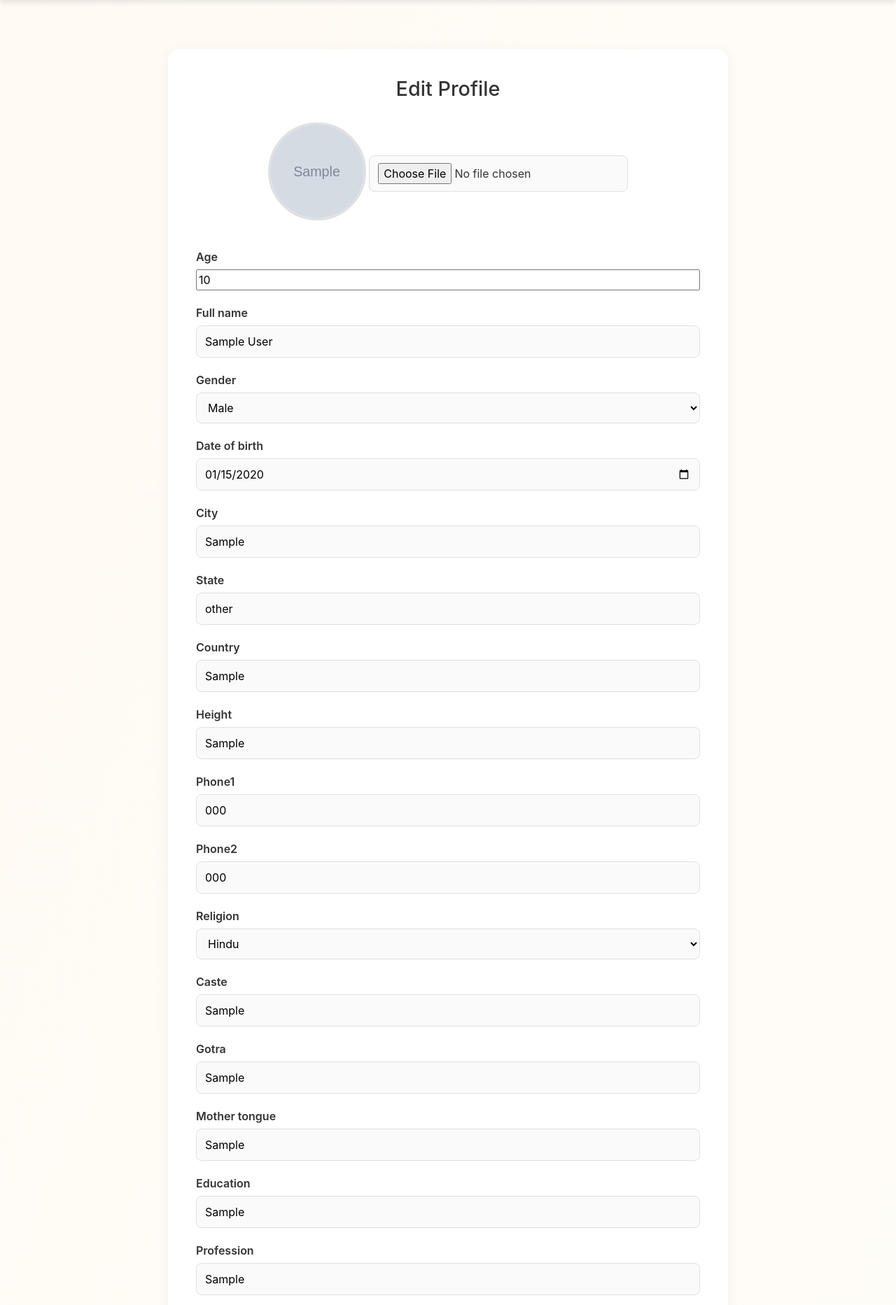
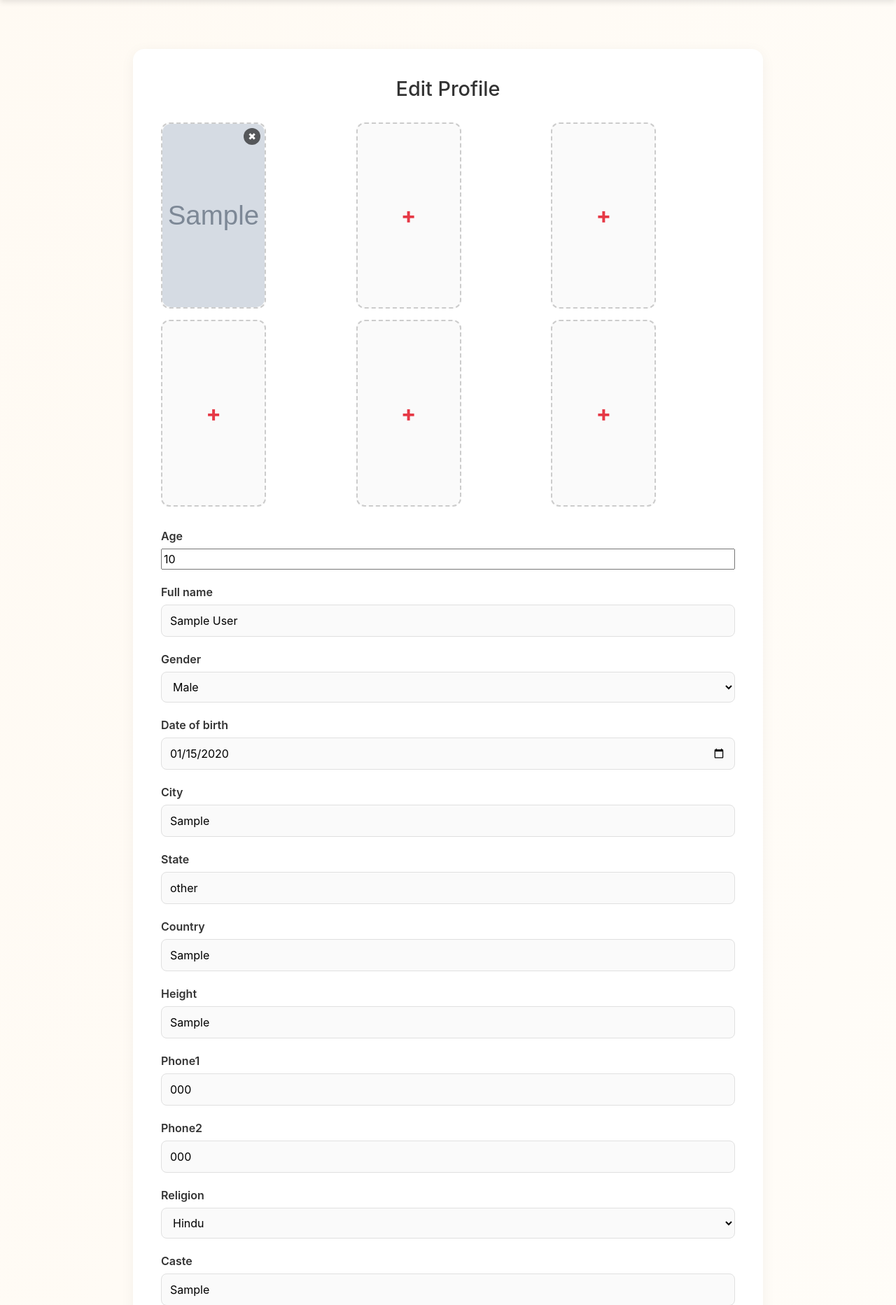
Before and after one commit to lakshayjindal/Django-Atut-Vidhan, a Django app: page /auth/profile/edit/ in a window 1280 px wide. Shown: the part 72-1937 px from the top of the page at 70% size. Run offline with Django 5.2, Linux system fonts and the light colour scheme; a user stored in the database is signed in; tables that the repository leaves empty hold one stand-in row (values such as "Sample post"); grey boxes marked "Sample" are stand-in pictures; some libraries are stand-ins or nearby versions.

Commit message:
Updated the profile edit and view pages to accomodate more than one images

```diff
--- a/main/templates/user/profile/edit.html
+++ b/main/templates/user/profile/edit.html
@@ -9,7 +9,6 @@
         --bg-light: #f8f9fa;
         --card-bg: #fff;
         --text-dark: #333;
-        --text-muted: #666;
         --border: #e0e0e0;
     }
 
@@ -19,18 +18,25 @@
     }
 
     .profile-edit-container {
-        max-width: 800px;
+        max-width: 900px;
         margin: 40px auto;
         background: var(--card-bg);
         border-radius: 16px;
         padding: 40px;
-        box-shadow: 0 4px 20px rgba(0,0,0,0.05);
+        box-shadow: 0 4px 20px rgba(0, 0, 0, 0.05);
         animation: fadeIn 0.4s ease-in-out;
     }
 
     @keyframes fadeIn {
-        from { opacity: 0; transform: translateY(10px); }
-        to { opacity: 1; transform: translateY(0); }
+        from {
+            opacity: 0;
+            transform: translateY(10px);
+        }
+
+        to {
+            opacity: 1;
+            transform: translateY(0);
+        }
     }
 
     h2 {
@@ -40,18 +46,49 @@
         color: var(--text-dark);
     }
 
-    .profile-image-block {
-        text-align: center;
+    /* ===== Photo grid styling ===== */
+    .photo-grid {
+        display: grid;
+        grid-template-columns: repeat(3, 1fr);
+        gap: 15px;
         margin-bottom: 30px;
     }
 
-    .profile-image-preview {
-        width: 140px;
-        height: 140px;
+    .photo-slot {
+        width: 100%;
+        padding-top: 100%;
+        /* square aspect ratio */
+        position: relative;
+        background: #f9f9f9;
+        border: 2px dashed var(--border);
+        border-radius: 12px;
+        overflow: hidden;
+        cursor: pointer;
+        transition: border 0.2s;
+    }
+
+    .photo-slot:hover {
+        border-color: var(--primary);
+    }
+
+    .photo-slot img {
+        position: absolute;
+        top: 0;
+        left: 0;
+        width: 100%;
+        height: 100%;
         object-fit: cover;
-        border-radius: 50%;
-        margin-bottom: 10px;
-        border: 3px solid var(--border);
+        border-radius: 12px;
+    }
+
+    .plus-icon {
+        position: absolute;
+        top: 50%;
+        left: 50%;
+        transform: translate(-50%, -50%);
+        font-size: 2rem;
+        color: var(--primary);
+        font-weight: bold;
     }
 
     .editable-section {
@@ -74,7 +111,6 @@
     select,
     input[type="text"],
     input[type="date"],
-    input[type="file"],
     textarea {
         padding: 10px 12px;
         font-size: 1rem;
@@ -110,6 +146,63 @@
         background: var(--primary-hover);
         transform: translateY(-2px);
     }
+
+    .photo-grid {
+        display: grid;
+        grid-template-columns: repeat(3, 1fr);
+        gap: 16px;
+    }
+
+    .photo-slot {
+        width: 150px;
+        height: 150px;
+        border: 2px dashed #ccc;
+        border-radius: 12px;
+        display: flex;
+        align-items: center;
+        justify-content: center;
+        overflow: hidden;
+        position: relative;
+        background: #fafafa;
+    }
+
+    .slot-image {
+        width: 100%;
+        height: 100%;
+        object-fit: cover;
+        border-radius: 12px;
+    }
+
+    .delete-btn {
+        position: absolute;
+        top: 6px;
+        right: 6px;
+        background: rgba(0, 0, 0, 0.6);
+        color: white;
+        border: none;
+        border-radius: 50%;
+        width: 24px;
+        height: 24px;
+        font-size: 14px;
+        cursor: pointer;
+        transition: background 0.2s;
+    }
+
+    .delete-btn:hover {
+        background: rgba(230, 57, 70, 0.8);
+        /* your primary color vibe */
+    }
+
+    .upload-slot {
+        display: flex;
+        align-items: center;
+        justify-content: center;
+        width: 100%;
+        height: 100%;
+        cursor: pointer;
+        color: #aaa;
+        font-size: 2rem;
+    }
 </style>
 {% endblock extra_head %}
 
@@ -119,28 +212,31 @@
     <form method="POST" enctype="multipart/form-data" class="edit-form">
         {% csrf_token %}
 
-        <!-- Profile Picture -->
-        <div class="profile-image-block">
-            {% if profile.image %}
-                <img src="{{ profile.image }}"
-                     class="profile-image-preview"
-                     alt="Profile Image"
-                     id="profileImagePreview">
+        <!-- Dating-style Photo Grid -->
+        <div class="photo-grid">
+            {% for pic in pictures %}
+            <div class="photo-slot">
+                {% if pic %}
+                <div class="photo-wrapper">
+                    <img src="{{ pic.picture_url }}" alt="User Photo">
+                    <button type="button" class="delete-btn" onclick="deleteSlot({{ pic.id }}, this)">✖</button>
+                </div>
                 {% else %}
-                <img src="{% static 'user/img/default.webp' %}"
-                     class="profile-image-preview"
-                     alt="Default Profile Image"
-                     id="profileImagePreview">
+                <label class="upload-slot">
+                    <span class="plus-icon">+</span>
+                    <input type="file" name="photos" accept="image/*" hidden onchange="previewSlot(this)">
+                </label>
                 {% endif %}
-            <input type="file" name="image" accept="image/*" onchange="previewImage(this)">
+            </div>
+            {% endfor %}
         </div>
 
-        <!-- Render all form fields -->
+
+
+        <!-- Profile Info Fields -->
         <div class="editable-section">
             {% for field in form %}
-                {% if feild.label == 'image' %}
-
-                {% else %}
+            {% if field.name != "image" %}
             <div class="editable-field">
                 <label>{{ field.label }}</label>
                 {{ field }}
@@ -159,13 +255,68 @@
 </div>
 
 <script>
-function previewImage(input) {
-    const preview = document.getElementById('profileImagePreview');
+    function previewSlot(input) {
         if (input.files && input.files[0]) {
             const reader = new FileReader();
-        reader.onload = e => { preview.src = e.target.result; };
+            reader.onload = e => {
+                const slot = input.closest(".photo-slot");
+                let img = slot.querySelector("img");
+                if (!img) {
+                    img = document.createElement("img");
+                    slot.appendChild(img);
+                }
+                img.src = e.target.result;
+            };
             reader.readAsDataURL(input.files[0]);
         }
     }
+    function previewSlot(input) {
+        const file = input.files[0];
+        if (file) {
+            const reader = new FileReader();
+            reader.onload = e => {
+                const slot = input.closest(".photo-slot");
+                slot.innerHTML = `
+                <div class="photo-wrapper">
+                    <img src="${e.target.result}" class="slot-image">
+                    <button type="button" class="delete-btn" onclick="removePreview(this)">✖</button>
+                </div>`;
+            };
+            reader.readAsDataURL(file);
+        }
+    }
+    // Remove newly uploaded preview before save
+    function removePreview(btn) {
+        const slot = btn.closest(".photo-slot");
+        slot.innerHTML = `
+        <label class="upload-slot">
+            <span class="plus-icon">+</span>
+            <input type="file" name="photos" accept="image/*" hidden onchange="previewSlot(this)">
+        </label>`;
+    }
+
+    // Delete existing picture from DB
+    function deleteSlot(pictureId, btn) {
+        if (!confirm("Delete this photo?")) return;
+
+        fetch(`/delete-picture/${pictureId}/`, {
+            method: "POST",
+            headers: {
+                "X-CSRFToken": "{{ csrf_token }}"
+            }
+        }).then(res => {
+            if (res.ok) {
+                // Reset slot to empty upload
+                const slot = btn.closest(".photo-slot");
+                slot.innerHTML = `
+                <label class="upload-slot">
+                    <span class="plus-icon">+</span>
+                    <input type="file" name="photos" accept="image/*" hidden onchange="previewSlot(this)">
+                </label>`;
+            } else {
+                alert("Failed to delete photo.");
+            }
+        });
+    }
 </script>
 {% endblock %}
--- a/main/templates/user/user_dashboard.html
+++ b/main/templates/user/user_dashboard.html
@@ -138,7 +138,7 @@
                                          this.src='{{ DEFAULT_FEMALE_FALLBACK_URL }}';
                                      {% endif %}">
                     {% else %}
-                        {% if profile.gender == "male" %}
+                        {% if profile.gender == "Male" %}
                             <img src="{{ DEFAULT_MALE_FALLBACK_URL }}" alt="Default Male Profile">
                         {% else %}
                             <img src="{{ DEFAULT_FEMALE_FALLBACK_URL }}" alt="Default Female Profile">
--- a/main/user/models.py
+++ b/main/user/models.py
@@ -89,11 +89,11 @@ class Profile(models.Model):
 class Picture(models.Model):
     user = models.ForeignKey(
         User,
-        on_delete=models.CASCADE,   # if user is deleted, delete their pictures too
-        related_name="pictures",     # lets you access user.pictures.all()
+        on_delete=models.CASCADE,
+        related_name="pictures",
         null=True,blank=True
     )
-    picture_url = models.URLField()  # stores picture link
+    picture_url = models.URLField()
     is_profile = models.BooleanField(default=False)
     uploaded_at = models.DateTimeField(auto_now_add=True)
 
--- a/main/user/views.py
+++ b/main/user/views.py
@@ -6,10 +6,12 @@ from django.contrib.auth.decorators import login_required
 from django.db import IntegrityError
 from connect.models import ConnectionRequest
 import random
+from django.http import JsonResponse
 from django.urls import reverse
 import string
 import mimetypes
 import re
+from .models import Picture
 from datetime import date, datetime
 from django.utils.http import urlsafe_base64_encode
 from django.utils.encoding import force_bytes
@@ -291,18 +293,27 @@ def view_profile(request):
 @login_required
 def edit_profile(request):
     profile = request.user.profile
+    pictures = list(request.user.pictures.all()[:6])  # max 6 pictures
+
+    # Pad to always have 6 slots
+    while len(pictures) < 6:
+        pictures.append(None)
+
     if request.method == 'POST':
         form = ProfileForm(request.POST, request.FILES, instance=profile)
         if form.is_valid():
             form.save()
+            # handle Supabase uploads for new photos here
             return redirect('view_profile')
     else:
         form = ProfileForm(instance=profile)
 
-    # Pass both form (for validation) + profile (for custom rendering)
+    # pass list of 6 items, each either Picture instance or None
     return render(request, 'user/profile/edit.html', {
         'form': form,
         'profile': profile,
+        'pictures': pictures,
+        'slots': range(6),
     })
 
 @login_required
@@ -553,3 +564,10 @@ def reset_password_view(request, uidb64, token):
         return render(request, "user/auth/reset_password.html", {"valid": True})
     else:
         return render(request, "user/auth/reset_password.html", {"valid": False})
+
+
+@login_required
+def delete_picture(request, picture_id):
+    picture = get_object_or_404(Picture, id=picture_id, user=request.user)
+    picture.delete()
+    return JsonResponse({"success": True})
```
Also changed, not shown: main/templates/user/profile/view.html (+57 -13 lines), main/user/utils.py (+13 -7 lines). Lines whose indentation alone changed are shown as unchanged.
